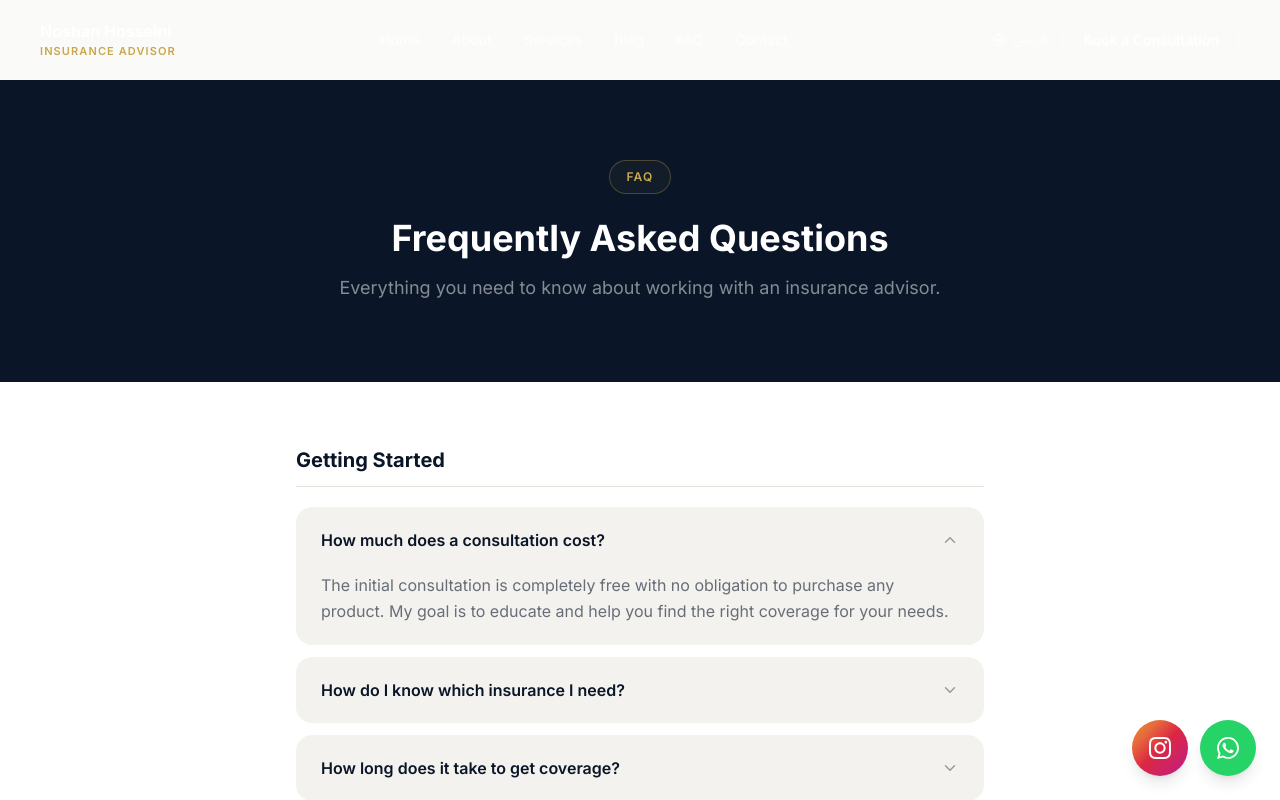
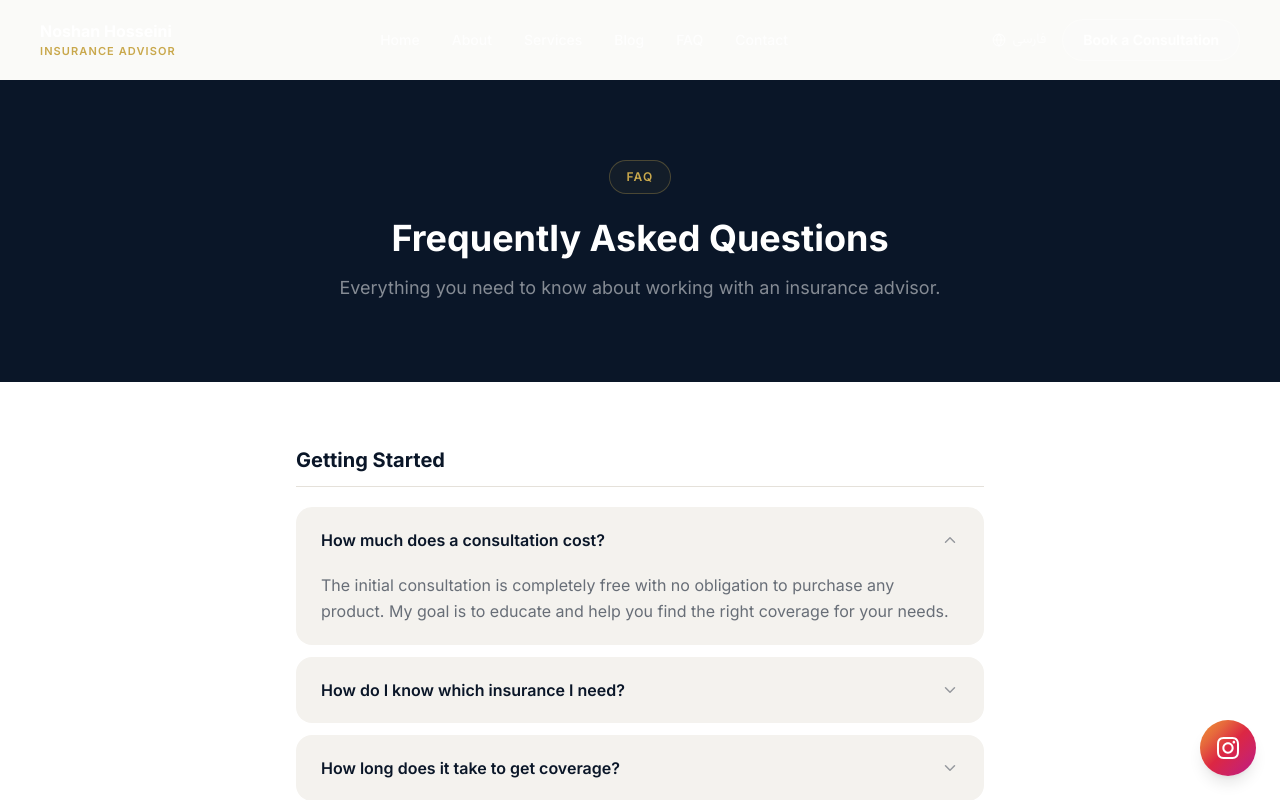
Before and after one commit to SabaFarokhi/noshan-website, a Next.js app: page /en/faq in a window 1280 px wide. Shown: the top 800 px of the page. Built offline with nearby package versions, Linux system fonts and the light colour scheme.

Commit message:
Replace WhatsApp floating button with Instagram only

```diff
--- a/src/components/shared/WhatsAppButton.tsx
+++ b/src/components/shared/WhatsAppButton.tsx
@@ -3,75 +3,35 @@
 import { useState } from 'react';
 import { useLocale } from 'next-intl';
 
-function InstagramIcon() {
-  return (
-    <svg width="22" height="22" viewBox="0 0 24 24" fill="currentColor">
-      <path d="M12 2.163c3.204 0 3.584.012 4.85.07 3.252.148 4.771 1.691 4.919 4.919.058 1.265.069 1.645.069 4.849 0 3.205-.012 3.584-.069 4.849-.149 3.225-1.664 4.771-4.919 4.919-1.266.058-1.644.07-4.85.07-3.204 0-3.584-.012-4.849-.07-3.26-.149-4.771-1.699-4.919-4.92-.058-1.265-.07-1.644-.07-4.849 0-3.204.013-3.583.07-4.849.149-3.227 1.664-4.771 4.919-4.919 1.266-.057 1.645-.069 4.849-.069zm0-2.163c-3.259 0-3.667.014-4.947.072-4.358.2-6.78 2.618-6.98 6.98-.059 1.281-.073 1.689-.073 4.948 0 3.259.014 3.668.072 4.948.2 4.358 2.618 6.78 6.98 6.98 1.281.058 1.689.072 4.948.072 3.259 0 3.668-.014 4.948-.072 4.354-.2 6.782-2.618 6.979-6.98.059-1.28.073-1.689.073-4.948 0-3.259-.014-3.667-.072-4.947-.196-4.354-2.617-6.78-6.979-6.98-1.281-.059-1.69-.073-4.949-.073zm0 5.838c-3.403 0-6.162 2.759-6.162 6.162s2.759 6.163 6.162 6.163 6.162-2.759 6.162-6.163c0-3.403-2.759-6.162-6.162-6.162zm0 10.162c-2.209 0-4-1.79-4-4 0-2.209 1.791-4 4-4s4 1.791 4 4c0 2.21-1.791 4-4 4zm6.406-11.845c-.796 0-1.441.645-1.441 1.44s.645 1.44 1.441 1.44c.795 0 1.439-.645 1.439-1.44s-.644-1.44-1.439-1.44z" />
-    </svg>
-  );
-}
-
-function WhatsAppIcon() {
-  return (
-    <svg width="22" height="22" viewBox="0 0 24 24" fill="currentColor">
-      <path d="M17.472 14.382c-.297-.149-1.758-.867-2.03-.967-.273-.099-.471-.148-.67.15-.197.297-.767.966-.94 1.164-.173.199-.347.223-.644.075-.297-.15-1.255-.463-2.39-1.475-.883-.788-1.48-1.761-1.653-2.059-.173-.297-.018-.458.13-.606.134-.133.298-.347.446-.52.149-.174.198-.298.298-.497.099-.198.05-.371-.025-.52-.075-.149-.669-1.612-.916-2.207-.242-.579-.487-.5-.669-.51-.173-.008-.371-.01-.57-.01-.198 0-.52.074-.792.372-.272.297-1.04 1.016-1.04 2.479 0 1.462 1.065 2.875 1.213 3.074.149.198 2.096 3.2 5.077 4.487.709.306 1.262.489 1.694.625.712.227 1.36.195 1.871.118.571-.085 1.758-.719 2.006-1.413.248-.694.248-1.289.173-1.413-.074-.124-.272-.198-.57-.347m-5.421 7.403h-.004a9.87 9.87 0 01-5.031-1.378l-.361-.214-3.741.982.998-3.648-.235-.374a9.86 9.86 0 01-1.51-5.26c.001-5.45 4.436-9.884 9.888-9.884 2.64 0 5.122 1.03 6.988 2.898a9.825 9.825 0 012.893 6.994c-.003 5.45-4.437 9.884-9.885 9.884m8.413-18.297A11.815 11.815 0 0012.05 0C5.495 0 .16 5.335.157 11.892c0 2.096.547 4.142 1.588 5.945L.057 24l6.305-1.654a11.882 11.882 0 005.683 1.448h.005c6.554 0 11.89-5.335 11.893-11.893a11.821 11.821 0 00-3.48-8.413z" />
-    </svg>
-  );
-}
-
 export default function WhatsAppButton() {
-  const [waHovered, setWaHovered] = useState(false);
-  const [igHovered, setIgHovered] = useState(false);
+  const [hovered, setHovered] = useState(false);
   const locale = useLocale();
   const isRTL = locale === 'fa';
-
-  const waLabel = isRTL ? 'چت در واتساپ' : 'Chat on WhatsApp';
-  const igLabel = isRTL ? 'اینستاگرام' : 'Instagram';
+  const label = isRTL ? 'اینستاگرام' : 'Instagram';
 
   return (
-    <div className={`fixed bottom-6 z-50 flex items-center gap-3 ${isRTL ? 'left-6 flex-row-reverse' : 'right-6'}`}>
-      {/* Instagram */}
     <a
       href="https://instagram.com/noshan_hosseini"
       target="_blank"
       rel="noopener noreferrer"
-        onMouseEnter={() => setIgHovered(true)}
-        onMouseLeave={() => setIgHovered(false)}
-        aria-label={igLabel}
-        className={`flex items-center gap-2.5 text-white shadow-lg rounded-full transition-all duration-300 ${
-          igHovered ? 'px-5 py-3' : 'w-14 h-14 justify-center'
-        }`}
+      onMouseEnter={() => setHovered(true)}
+      onMouseLeave={() => setHovered(false)}
+      aria-label={label}
+      className={`fixed bottom-6 z-50 flex items-center gap-2.5 text-white shadow-lg rounded-full transition-all duration-300 ${
+        isRTL ? 'left-6' : 'right-6'
+      } ${hovered ? 'px-5 py-3' : 'w-14 h-14 justify-center'}`}
       style={{
         background: 'linear-gradient(135deg, #f09433 0%, #e6683c 25%, #dc2743 50%, #cc2366 75%, #bc1888 100%)',
       }}
     >
-        <InstagramIcon />
-        {igHovered && (
+      <svg width="22" height="22" viewBox="0 0 24 24" fill="currentColor" className="shrink-0">
+        <path d="M12 2.163c3.204 0 3.584.012 4.85.07 3.252.148 4.771 1.691 4.919 4.919.058 1.265.069 1.645.069 4.849 0 3.205-.012 3.584-.069 4.849-.149 3.225-1.664 4.771-4.919 4.919-1.266.058-1.644.07-4.85.07-3.204 0-3.584-.012-4.849-.07-3.26-.149-4.771-1.699-4.919-4.92-.058-1.265-.07-1.644-.07-4.849 0-3.204.013-3.583.07-4.849.149-3.227 1.664-4.771 4.919-4.919 1.266-.057 1.645-.069 4.849-.069zm0-2.163c-3.259 0-3.667.014-4.947.072-4.358.2-6.78 2.618-6.98 6.98-.059 1.281-.073 1.689-.073 4.948 0 3.259.014 3.668.072 4.948.2 4.358 2.618 6.78 6.98 6.98 1.281.058 1.689.072 4.948.072 3.259 0 3.668-.014 4.948-.072 4.354-.2 6.782-2.618 6.979-6.98.059-1.28.073-1.689.073-4.948 0-3.259-.014-3.667-.072-4.947-.196-4.354-2.617-6.78-6.979-6.98-1.281-.059-1.69-.073-4.949-.073zm0 5.838c-3.403 0-6.162 2.759-6.162 6.162s2.759 6.163 6.162 6.163 6.162-2.759 6.162-6.163c0-3.403-2.759-6.162-6.162-6.162zm0 10.162c-2.209 0-4-1.79-4-4 0-2.209 1.791-4 4-4s4 1.791 4 4c0 2.21-1.791 4-4 4zm6.406-11.845c-.796 0-1.441.645-1.441 1.44s.645 1.44 1.441 1.44c.795 0 1.439-.645 1.439-1.44s-.644-1.44-1.439-1.44z" />
+      </svg>
+      {hovered && (
         <span className={`text-sm font-medium whitespace-nowrap ${isRTL ? 'font-persian' : ''}`}>
-            {igLabel}
+          {label}
         </span>
       )}
     </a>
-
-      {/* WhatsApp */}
-      <a
-        href="https://wa.me/14379717732"
-        target="_blank"
-        rel="noopener noreferrer"
-        onMouseEnter={() => setWaHovered(true)}
-        onMouseLeave={() => setWaHovered(false)}
-        aria-label={waLabel}
-        className={`flex items-center gap-2.5 bg-[#25D366] text-white shadow-lg rounded-full transition-all duration-300 ${
-          waHovered ? 'px-5 py-3' : 'w-14 h-14 justify-center'
-        }`}
-      >
-        <WhatsAppIcon />
-        {waHovered && (
-          <span className={`text-sm font-medium whitespace-nowrap ${isRTL ? 'font-persian' : ''}`}>
-            {waLabel}
-          </span>
-        )}
-      </a>
-    </div>
   );
 }
```
Lines whose indentation alone changed are shown as unchanged.
